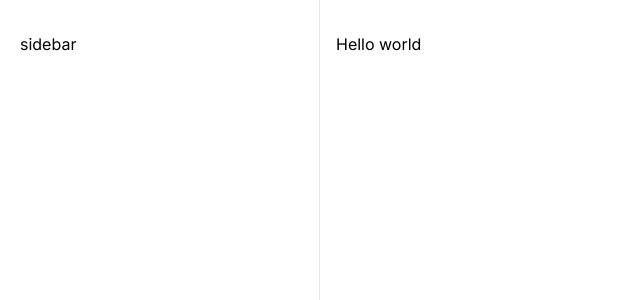
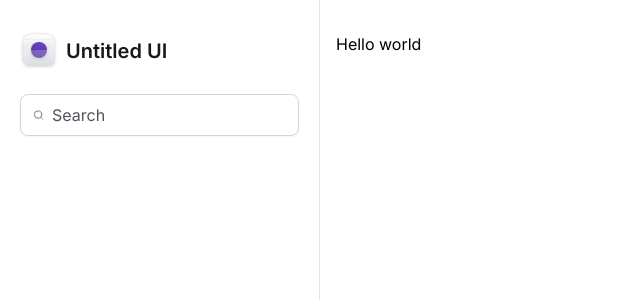
Before and after one commit to davsoliveira/ignite-tailwind, a Next.js app: page / in a window 1280 px wide. Shown: the top 300 px of the page, without its empty margins (0-640 px from the left). Built offline with nearby package versions, Linux system fonts and the light colour scheme.

Commit message:
criando logo e input de busca

```diff
--- a/package.json
+++ b/package.json
@@ -9,6 +9,7 @@
     "lint": "next lint"
   },
   "dependencies": {
+    "lucide-react": "^0.514.0",
     "next": "15.3.3",
     "react": "^19.0.0",
     "react-dom": "^19.0.0"
--- a/src/app/layout.tsx
+++ b/src/app/layout.tsx
@@ -1,6 +1,7 @@
 import type { Metadata } from 'next'
 import { Inter } from 'next/font/google'
 import './globals.css'
+import { Sidebar } from '@/components/Sidebar'
 
 const inter = Inter({
   subsets: ['latin'],
@@ -20,7 +21,7 @@
     <html lang="en">
       <body className={inter.className}>
         <div className="grid min-h-screen grid-cols-app">
-          <aside className="border-r border-zinc-200 px-5 py-8">sidebar</aside>
+          <Sidebar />
           <main className="px-4 pb-12 pt-8">{children}</main>
         </div>
       </body>
--- /dev/null
+++ b/src/components/Sidebar/Logo.tsx
@@ -0,0 +1,185 @@
+export function Logo() {
+  return (
+    <strong className="flex items-center gap-2 text-xl font-semibold text-zinc-900">
+      <svg
+        width={38}
+        height={38}
+        viewBox="0 0 38 38"
+        fill="none"
+        xmlns="http://www.w3.org/2000/svg"
+      >
+        <g filter="url(#filter0_dd_27596_307)">
+          <g clipPath="url(#clip0_27596_307)">
+            <rect x={3} y={2} width={32} height={32} rx={8} fill="#fff" />
+            <rect
+              x={3}
+              y={2}
+              width={32}
+              height={32}
+              rx={8}
+              fill="url(#paint0_linear_27596_307)"
+            />
+            <path
+              fillRule="evenodd"
+              clipRule="evenodd"
+              d="M19 4.039c-7.71 0-13.961 6.25-13.961 13.961 0 7.71 6.25 13.961 13.961 13.961 7.71 0 13.961-6.25 13.961-13.961 0-7.71-6.25-13.961-13.961-13.961zM4.961 18c0-7.753 6.286-14.039 14.039-14.039S33.039 10.247 33.039 18 26.753 32.039 19 32.039 4.961 25.753 4.961 18z"
+              fill="#D0D5DD"
+            />
+            <path
+              fillRule="evenodd"
+              clipRule="evenodd"
+              d="M19 14.078a3.922 3.922 0 100 7.845 3.922 3.922 0 000-7.845zM15 18a4 4 0 118 0 4 4 0 01-8 0z"
+              fill="#D0D5DD"
+            />
+            <path
+              fillRule="evenodd"
+              clipRule="evenodd"
+              d="M19 15.32a2.68 2.68 0 100 5.36 2.68 2.68 0 000-5.36zM16.243 18a2.757 2.757 0 115.514 0 2.757 2.757 0 01-5.514 0z"
+              fill="#D0D5DD"
+            />
+            <path d="M18.961 2h.078v32h-.078V2z" fill="#D0D5DD" />
+            <path d="M35 17.96v.079H3v-.078h32z" fill="#D0D5DD" />
+            <path
+              d="M29.602 2h.078v32h-.078V2zM13.64 2h.078v32h-.077V2zM24.282 2h.077v32h-.077V2zM8.32 2h.078v32H8.32V2z"
+              fill="#D0D5DD"
+            />
+            <path
+              d="M35 28.602v.077H3v-.077h32zM35 12.64v.078H3v-.077h32zM35 23.281v.078H3v-.078h32zM35 7.32v.078H3V7.32h32z"
+              fill="#D0D5DD"
+            />
+            <g filter="url(#filter1_dd_27596_307)">
+              <circle
+                cx={19}
+                cy={18}
+                r={8}
+                fill="url(#paint1_linear_27596_307)"
+              />
+            </g>
+            <path
+              d="M3 18h32v3.2c0 4.48 0 6.72-.872 8.432a8 8 0 01-3.496 3.496C28.92 34 26.68 34 22.2 34h-6.4c-4.48 0-6.72 0-8.432-.872a8 8 0 01-3.496-3.496C3 27.92 3 25.68 3 21.2V18z"
+              fill="#fff"
+              fillOpacity={0.2}
+            />
+          </g>
+          <rect
+            x={3.15}
+            y={2.15}
+            width={31.7}
+            height={31.7}
+            rx={7.85}
+            stroke="#D0D5DD"
+            strokeWidth={0.3}
+          />
+        </g>
+        <defs>
+          <filter
+            id="filter0_dd_27596_307"
+            x={0}
+            y={0}
+            width={38}
+            height={38}
+            filterUnits="userSpaceOnUse"
+            colorInterpolationFilters="sRGB"
+          >
+            <feFlood floodOpacity={0} result="BackgroundImageFix" />
+            <feColorMatrix
+              in="SourceAlpha"
+              values="0 0 0 0 0 0 0 0 0 0 0 0 0 0 0 0 0 0 127 0"
+              result="hardAlpha"
+            />
+            <feOffset dy={1} />
+            <feGaussianBlur stdDeviation={1} />
+            <feColorMatrix values="0 0 0 0 0.0627451 0 0 0 0 0.0941176 0 0 0 0 0.156863 0 0 0 0.06 0" />
+            <feBlend
+              in2="BackgroundImageFix"
+              result="effect1_dropShadow_27596_307"
+            />
+            <feColorMatrix
+              in="SourceAlpha"
+              values="0 0 0 0 0 0 0 0 0 0 0 0 0 0 0 0 0 0 127 0"
+              result="hardAlpha"
+            />
+            <feOffset dy={1} />
+            <feGaussianBlur stdDeviation={1.5} />
+            <feColorMatrix values="0 0 0 0 0.0627451 0 0 0 0 0.0941176 0 0 0 0 0.156863 0 0 0 0.1 0" />
+            <feBlend
+              in2="effect1_dropShadow_27596_307"
+              result="effect2_dropShadow_27596_307"
+            />
+            <feBlend
+              in="SourceGraphic"
+              in2="effect2_dropShadow_27596_307"
+              result="shape"
+            />
+          </filter>
+          <filter
+            id="filter1_dd_27596_307"
+            x={8}
+            y={8}
+            width={22}
+            height={22}
+            filterUnits="userSpaceOnUse"
+            colorInterpolationFilters="sRGB"
+          >
+            <feFlood floodOpacity={0} result="BackgroundImageFix" />
+            <feColorMatrix
+              in="SourceAlpha"
+              values="0 0 0 0 0 0 0 0 0 0 0 0 0 0 0 0 0 0 127 0"
+              result="hardAlpha"
+            />
+            <feOffset dy={1} />
+            <feGaussianBlur stdDeviation={1} />
+            <feColorMatrix values="0 0 0 0 0.0627451 0 0 0 0 0.0941176 0 0 0 0 0.156863 0 0 0 0.06 0" />
+            <feBlend
+              in2="BackgroundImageFix"
+              result="effect1_dropShadow_27596_307"
+            />
+            <feColorMatrix
+              in="SourceAlpha"
+              values="0 0 0 0 0 0 0 0 0 0 0 0 0 0 0 0 0 0 127 0"
+              result="hardAlpha"
+            />
+            <feOffset dy={1} />
+            <feGaussianBlur stdDeviation={1.5} />
+            <feColorMatrix values="0 0 0 0 0.0627451 0 0 0 0 0.0941176 0 0 0 0 0.156863 0 0 0 0.1 0" />
+            <feBlend
+              in2="effect1_dropShadow_27596_307"
+              result="effect2_dropShadow_27596_307"
+            />
+            <feBlend
+              in="SourceGraphic"
+              in2="effect2_dropShadow_27596_307"
+              result="shape"
+            />
+          </filter>
+          <linearGradient
+            id="paint0_linear_27596_307"
+            x1={19}
+            y1={2}
+            x2={19}
+            y2={34}
+            gradientUnits="userSpaceOnUse"
+          >
+            <stop stopColor="#fff" />
+            <stop offset={1} stopColor="#D0D5DD" />
+          </linearGradient>
+          <linearGradient
+            id="paint1_linear_27596_307"
+            x1={15}
+            y1={26}
+            x2={23}
+            y2={10}
+            gradientUnits="userSpaceOnUse"
+          >
+            <stop stopColor="#53389E" />
+            <stop offset={1} stopColor="#6941C6" />
+          </linearGradient>
+          <clipPath id="clip0_27596_307">
+            <rect x={3} y={2} width={32} height={32} rx={8} fill="#fff" />
+          </clipPath>
+        </defs>
+      </svg>
+      <span>Untitled UI</span>
+    </strong>
+  )
+}
--- /dev/null
+++ b/src/components/Sidebar/index.tsx
@@ -0,0 +1,18 @@
+import { Search } from 'lucide-react'
+import { Logo } from './Logo'
+
+export function Sidebar() {
+  return (
+    <aside className="space-y-6 border-r border-zinc-200 px-5 py-8">
+      <Logo />
+
+      <div className="flex w-full items-center gap-2 rounded-lg border border-zinc-300 px-3 py-2 shadow-sm">
+        <Search className="h-5 w-5 text-zinc-500" />
+        <input
+          className="flex-1 border-0 bg-transparent p-0 text-zinc-900 placeholder-zinc-600"
+          placeholder="Search"
+        />
+      </div>
+    </aside>
+  )
+}
```
Also changed, not shown: 1 other file (tests, documents, lock files or other folders).
